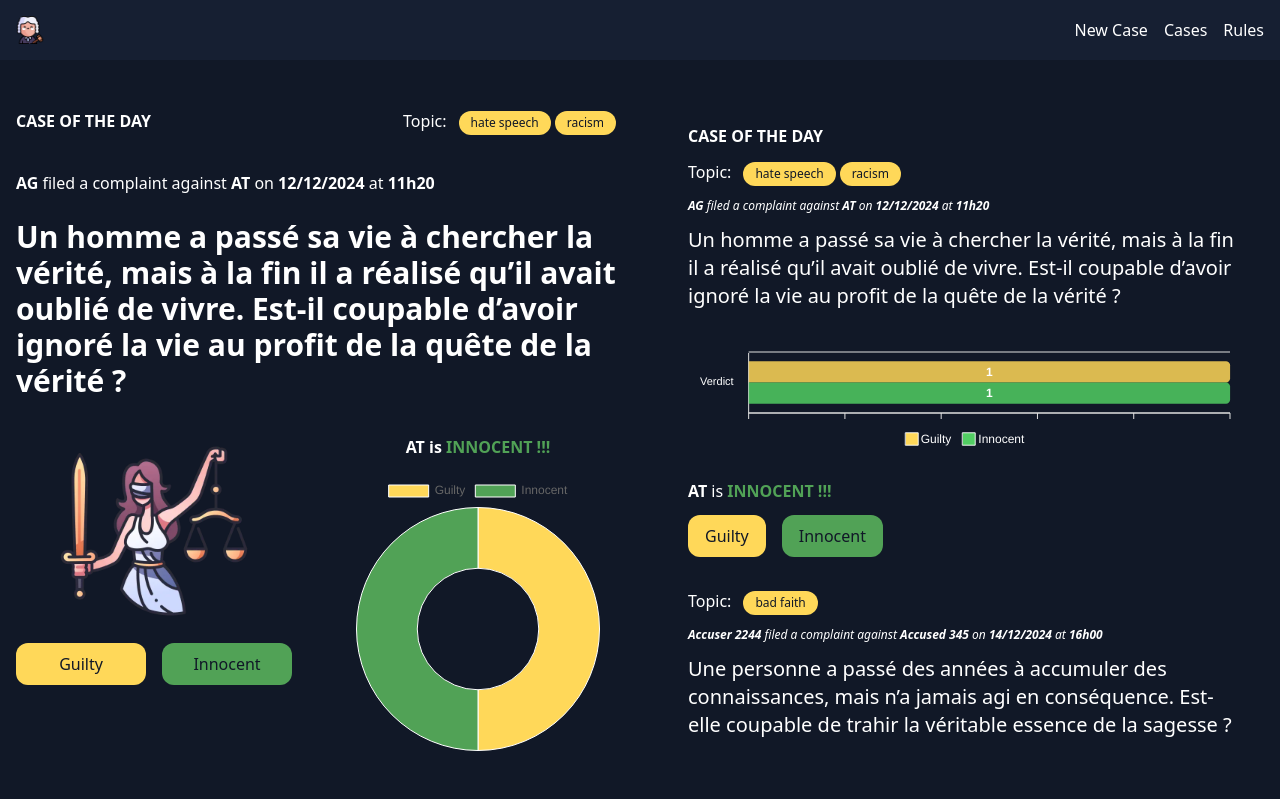
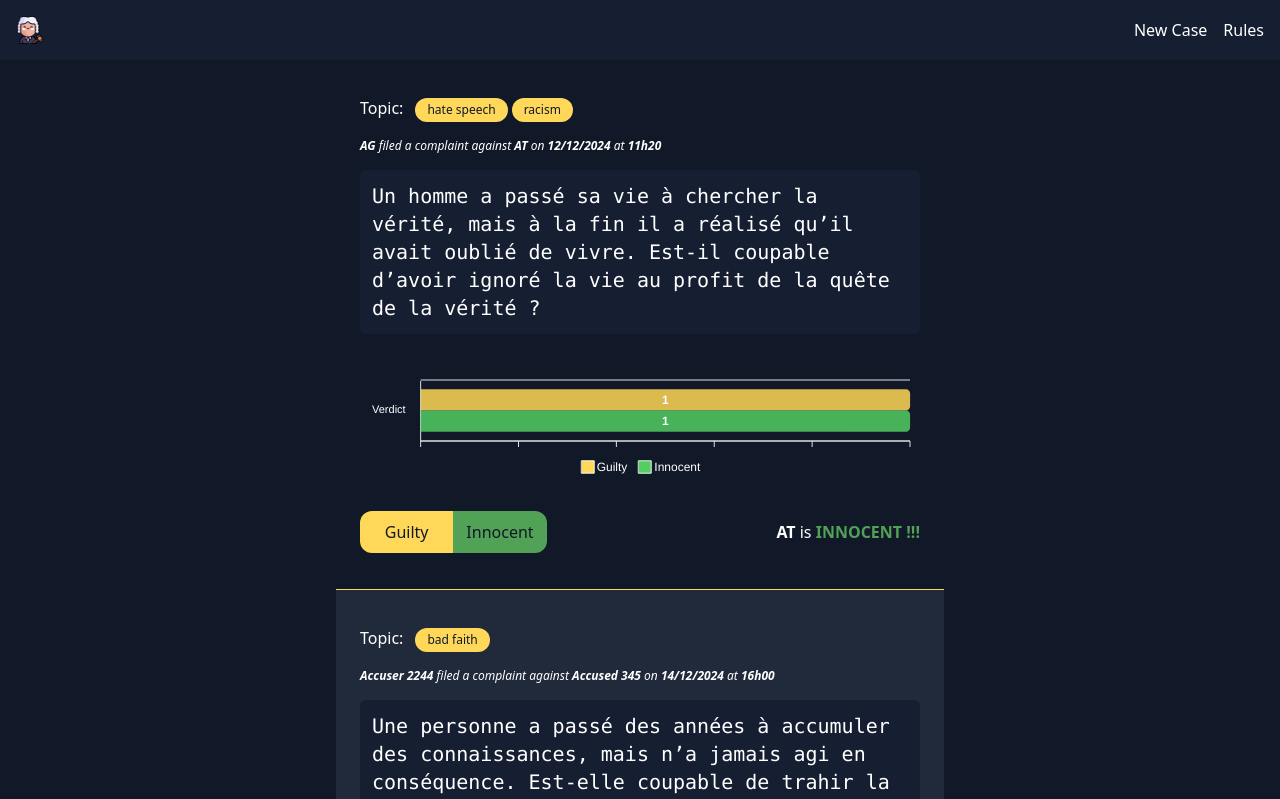
Before and after one commit to alaincodes/miasin, a Nuxt app in the folder frontend/: page / in a window 1280 px wide. Shown: the top 799 px of the page. Built offline with nearby package versions, Linux system fonts and the light colour scheme.

Commit message:
clean UI remove main judgement

```diff
--- a/frontend/components/AppHeader.vue
+++ b/frontend/components/AppHeader.vue
@@ -11,7 +11,7 @@
 			<nav>
 				<ul class="flex gap-4">
 					<li><NuxtLink to="/cases/new">New Case</NuxtLink></li>
-					<li class="hidden md:block"><NuxtLink to="/cases">Cases</NuxtLink></li>
+					<!-- <li class="hidden md:block"><NuxtLink to="/cases">Cases</NuxtLink></li> -->
 					<li><NuxtLink to="/rules">Rules</NuxtLink></li>
 				</ul>
 			</nav>
--- a/frontend/components/Cases.vue
+++ b/frontend/components/Cases.vue
@@ -9,6 +9,7 @@ import { useFakeContentStore } from "../stores/useFakeContentStore.js";
 const fakeContentStore = useFakeContentStore();
 
 onMounted(() => {
+  if (window.matchMedia("(max-width: 768px)").matches) {
     new Swiper('.swiper', {
       modules: [FreeMode],
       direction: 'vertical',
@@ -24,27 +25,20 @@ onMounted(() => {
         }
       },
     });
+  }
 });
 </script>
 
 <template>
-  <div class="swiper w-full h-full max-h-screen">
-    <div class="swiper-wrapper">
+  <div class="swiper w-full h-full max-h-screen md:max-h-full">
+    <div class="swiper-wrapper md:flex md:flex-col md:divide-y md:divide-c-yellow-1">
       <div
         v-for="item in fakeContentStore.cases"
         :key="item.id"
         @click="fakeContentStore.selectCase(item)"
-        class="swiper-slide md:!h-auto"
+        class="swiper-slide even:bg-slate-500/20 md:!h-auto"
       >
-        <div
-          class="grid gap-3 py-4 rounded-sm duration-300 cursor-pointer md:hover:bg-slate-500/20 md:px-6"
-        >
-          <h2
-            v-if="item.id === 1"
-            class="whitespace-nowrap font-bold uppercase"
-          >
-            Case of the day
-          </h2>
+        <div class="grid gap-4 p-4 rounded-sm duration-300 md:px-6 md:py-9">
           <div v-if="item.topics.length > 0" class="flex gap-3">
             <p>Topic:</p>
             <ul class="flex flex-wrap gap-1">
@@ -57,7 +51,7 @@ onMounted(() => {
               </li>
             </ul>
           </div>
-          <div class="flex items-center gap-1">
+          <div>
             <p class="text-xs italic">
               <strong>{{ item.accuser }}</strong> filed a complaint against
               <strong>{{ item.accused }}</strong>
@@ -65,13 +59,26 @@ onMounted(() => {
               <strong>{{ item.time }}</strong>
             </p>
           </div>
-          <p class="text-xl">{{ item.message }}</p>
+          <code class="p-3 rounded-md bg-c-black-light text-xl">{{ item.message }}</code>
           <ApexChart
             :id="item.id"
             :guiltyCount="item.guiltyCount"
             :innocentCount="item.innocentCount"
           />
-          <p>
+          <div class="grid grid-cols-12 items-center gap-y-6 md:gap-0">
+            <button
+              @click="fakeContentStore.incrementGuilty(item.id)"
+              class="col-span-6 grid grid-flow-col place-items-center gap-2 py-2 px-3 border border-transparent rounded-xl rounded-r-none duration-300 bg-c-yellow-1 text-c-black hover:bg-yellow-900 hover:border-yellow-900 md:col-span-2"
+            >
+              Guilty
+            </button>
+            <button
+              @click="fakeContentStore.incrementInnocent(item.id)"
+              class="col-span-6 grid grid-flow-col place-items-center gap-2 py-2 px-3 border border-transparent rounded-xl rounded-l-none duration-300 bg-c-green-3 text-c-black hover:bg-green-900 hover:border-green-900 md:col-span-2"
+            >
+              Innocent
+            </button>
+            <p class="col-span-full text-center md:col-start-6 md:col-span-7 md:text-right">
               <strong>{{ item.accused }}</strong> is
               <span
                 class="font-bold uppercase"
@@ -87,24 +94,7 @@ onMounted(() => {
                 }}
               </span>
             </p>
-          <ul class="flex gap-4">
-            <li>
-              <button
-                @click="fakeContentStore.incrementGuilty(item.id)"
-                class="col-span-1 grid grid-flow-col place-items-center gap-2 py-2 px-4 border border-transparent rounded-xl duration-300 bg-c-yellow-1 text-c-black hover:bg-yellow-900 hover:border-yellow-900"
-              >
-                Guilty
-              </button>
-            </li>
-            <li>
-              <button
-                @click="fakeContentStore.incrementInnocent(item.id)"
-                class="col-span-1 grid grid-flow-col place-items-center gap-2 py-2 px-4 border border-transparent rounded-xl duration-300 bg-c-green-3 text-c-black hover:bg-green-900 hover:border-green-900"
-              >
-                Innocent
-              </button>
-            </li>
-          </ul>
+          </div>
         </div>
       </div>
     </div>
--- a/frontend/components/Judgement.vue
+++ b/frontend/components/Judgement.vue
@@ -35,12 +35,6 @@ const verdictColor = computed(() => {
 	>
 		<div class="flex flex-col items-center gap-9">
 			<div class="flex flex-col gap-6 w-full xl:flex-row xl:justify-between">
-				<h2
-					v-if="fakeContentStore.selectedCase.id === 1"
-					class="whitespace-nowrap font-bold uppercase"
-				>
-					Case of the day
-				</h2>
 				<div
 					v-if="fakeContentStore.selectedCase.topics.length > 0"
 					class="flex gap-3"
@@ -64,15 +58,15 @@ const verdictColor = computed(() => {
 					<strong>{{ fakeContentStore.selectedCase.date }}</strong> at
 					<strong>{{ fakeContentStore.selectedCase.time }}</strong>
 				</h2>
-				<h2 class="text-2xl font-bold text-white md:text-3xl">
+				<code class="text-2xl font-bold text-white md:text-3xl">
 					{{ fakeContentStore.selectedCase.message }}
-				</h2>
+				</code>
 			</div>
 
 			<div
 				class="grid grid-cols-1 place-items-start justify-items-center gap-6 w-full xl:grid-cols-2 xl:gap-12"
 			>
-				<div class="grid grid-cols-2 gap-4 w-full">
+				<div class="grid grid-cols-1 gap-4 w-full">
 					<div class="size-24 col-span-full m-auto md:size-48">
 						<img
 							src="~/assets/images/themis.webp"
@@ -80,9 +74,10 @@ const verdictColor = computed(() => {
 							alt="picture of a judge"
 						/>
 					</div>
+          <div class="grid grid-cols-2">
             <button
               @click="fakeContentStore.incrementGuilty(fakeContentStore.selectedCase.id)"
-						class="col-span-1 grid grid-flow-col place-items-center gap-2 py-2 px-4 border border-transparent rounded-xl bg-c-yellow-1 text-c-black duration-300 hover:bg-yellow-900 hover:border-yellow-900"
+              class="col-span-1 grid grid-flow-col place-items-center gap-2 py-2 px-4 border border-transparent rounded-xl rounded-r-none bg-c-yellow-1 text-c-black duration-300 hover:bg-yellow-900 hover:border-yellow-900"
             >
               <span>Guilty</span>
             </button>
@@ -92,10 +87,11 @@ const verdictColor = computed(() => {
                   fakeContentStore.selectedCase.id
                 )
               "
-						class="col-span-1 grid grid-flow-col place-items-center gap-2 py-2 px-4 border border-transparent rounded-xl bg-c-green-3 text-c-black duration-300 hover:bg-green-900 hover:border-green-900"
+              class="col-span-1 grid grid-flow-col place-items-center gap-2 py-2 px-4 border border-transparent rounded-xl rounded-l-none bg-c-green-3 text-c-black duration-300 hover:bg-green-900 hover:border-green-900"
             >
               <span>Innocent</span>
             </button>
+          </div>
 				</div>
 
 				<div class="flex flex-col items-center gap-4 w-full">
--- a/frontend/layouts/default.vue
+++ b/frontend/layouts/default.vue
@@ -2,7 +2,7 @@
 	<AppHeader />
 
 	<div
-		class="[--header-height:3.75rem] container grid min-h-dvh mx-auto pt-[--header-height]"
+		class="[--header-height:3.75rem] container grid h-[calc(100vh-var(--header-height))] min-h-dvh mx-auto pt-[--header-height]"
 	>
 		<slot></slot>
 	</div>
--- a/frontend/pages/index.vue
+++ b/frontend/pages/index.vue
@@ -1,8 +1,5 @@
 <template>
-	<div
-		class="grid grid-cols-1 gap-12 items-start p-4 md:py-12 md:grid-cols-2 md:h-[calc(100vh_-_var(--header-height))]"
-	>
-		<Judgement />
+	<div class="grid grid-cols-1 p-4 md:justify-self-center md:w-6/12 md:py-0">
 		<Cases />
 	</div>
 </template>
```
Lines whose indentation alone changed are shown as unchanged.
